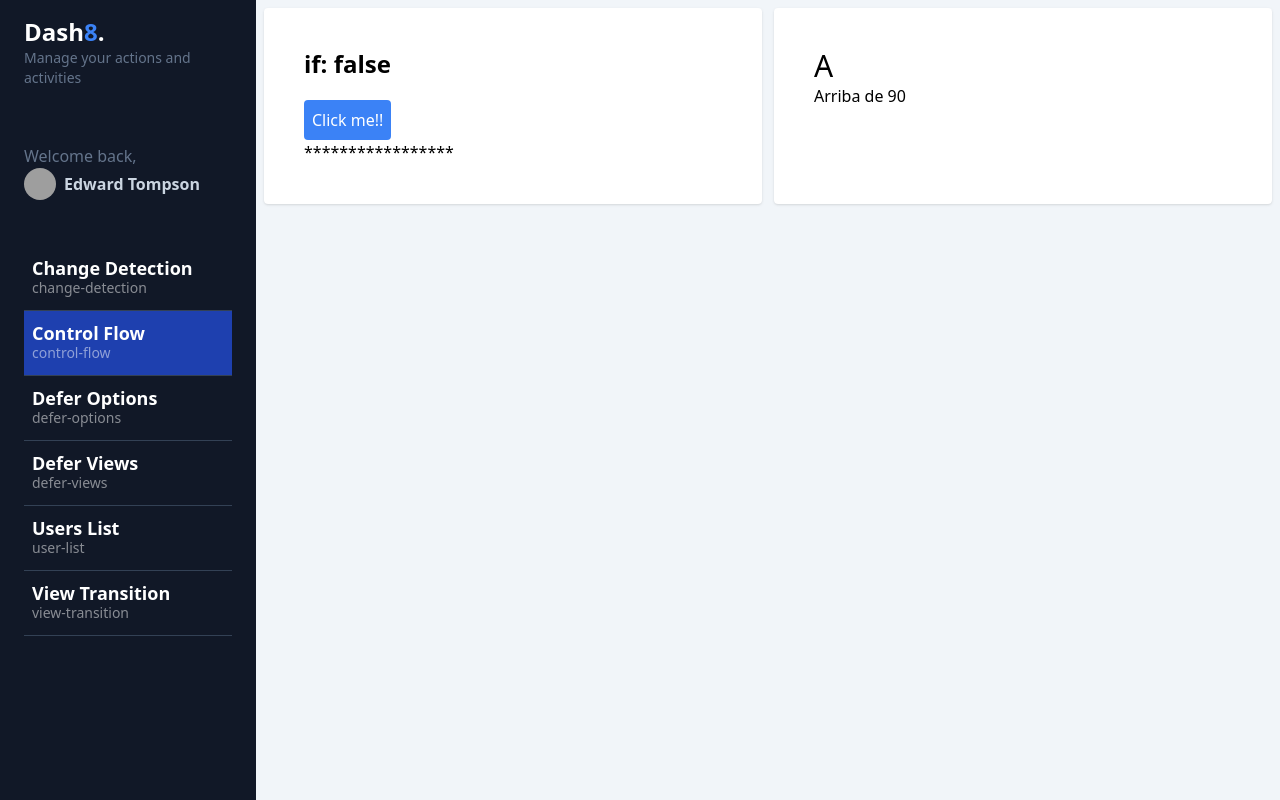
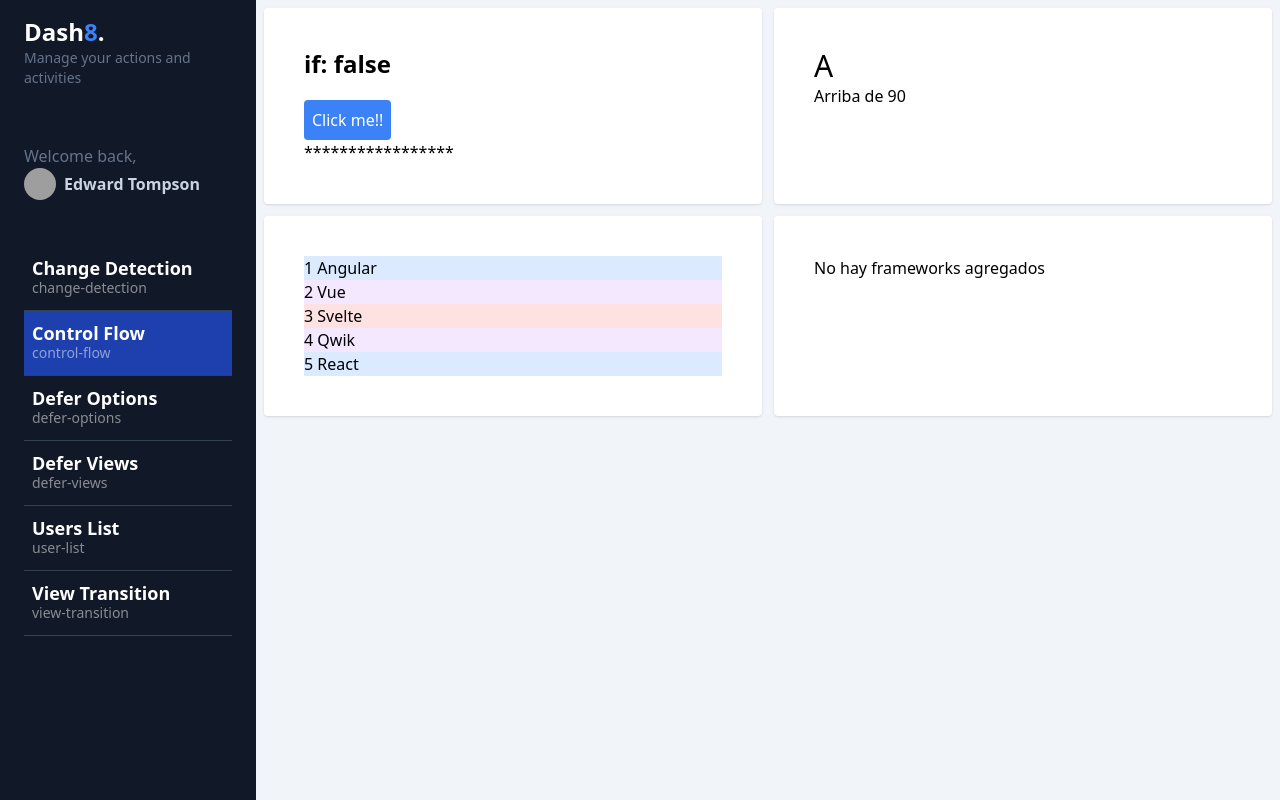
Before and after one commit to JCUrquiza/Angular17, an Angular app: page /dashboard/control-flow in a window 1280 px wide. Built offline with nearby package versions, Linux system fonts and the light colour scheme; grey boxes are pictures that could not be loaded.

Commit message:
Implementing new syntax of: for using signals

```diff
--- a/src/app/dashboard/pages/control-flow/control-flow.component.html
+++ b/src/app/dashboard/pages/control-flow/control-flow.component.html
@@ -33,4 +33,35 @@
     }
   </div>
 
+
+  <!-- ngSwitch @switch -->
+  <div class="bg-white rounded shadow p-10">
+
+    <ul>
+      @for (framework of frameworks(); track frameworks;
+        let i = $index, first = $first, last = $last, even = $even, odd = $odd, count = $count) {
+        <li [class]="{
+          'bg-red-100': even && !first && !last,
+          'bg-purple-100': odd && !first && !last,
+          'bg-blue-100': first || last,
+        }">
+          {{ i + 1 }} {{ framework }}
+        </li>
+      }
+    </ul>
+
+  </div>
+
+  <div class="bg-white rounded shadow p-10">
+
+    <ul>
+      @for (framework of frameworks2(); track framework;) {
+        <li>{{ framework }}</li>
+      } @empty {
+        <li>No hay frameworks agregados</li>
+      }
+    </ul>
+
+  </div>
+
 </section>
--- a/src/app/dashboard/pages/control-flow/control-flow.component.ts
+++ b/src/app/dashboard/pages/control-flow/control-flow.component.ts
@@ -13,6 +13,8 @@
 
   public showContent = signal(false);
   public grade = signal<Grade>('A');
+  public frameworks = signal(['Angular', 'Vue', 'Svelte' ,'Qwik', 'React']);
+  public frameworks2 = signal([]);
 
   public toggleContent() {
     this.showContent.update( value => !value );
```
